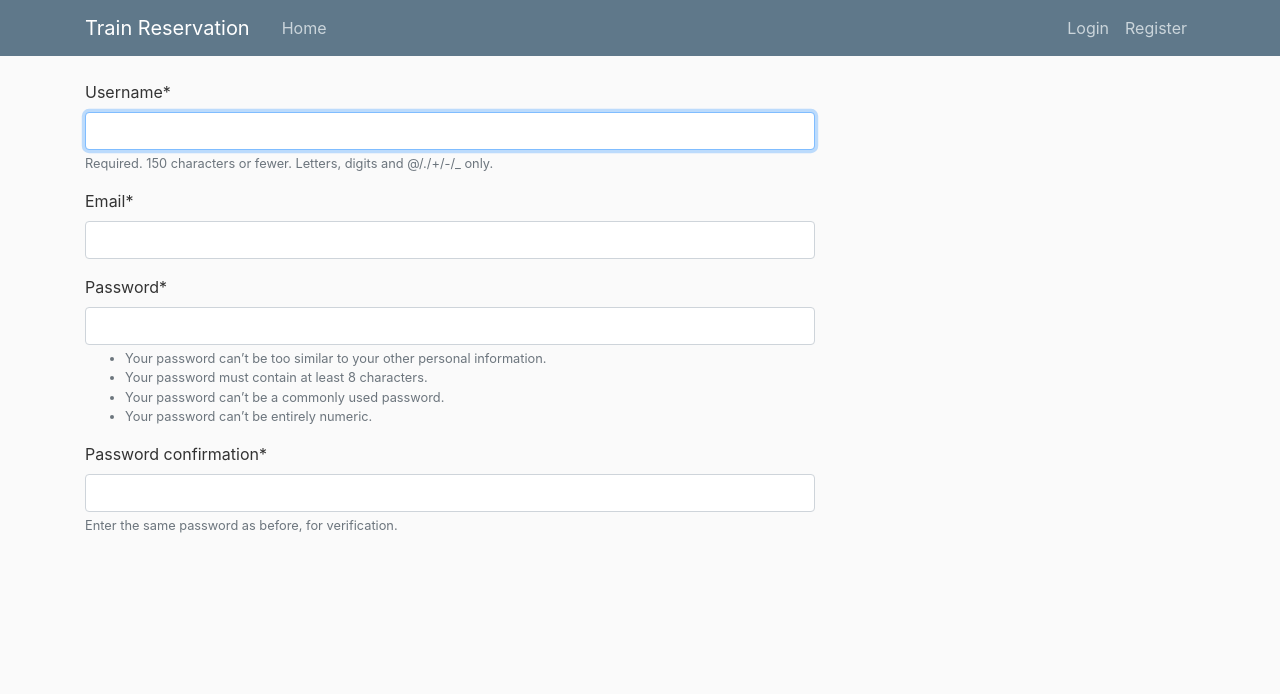
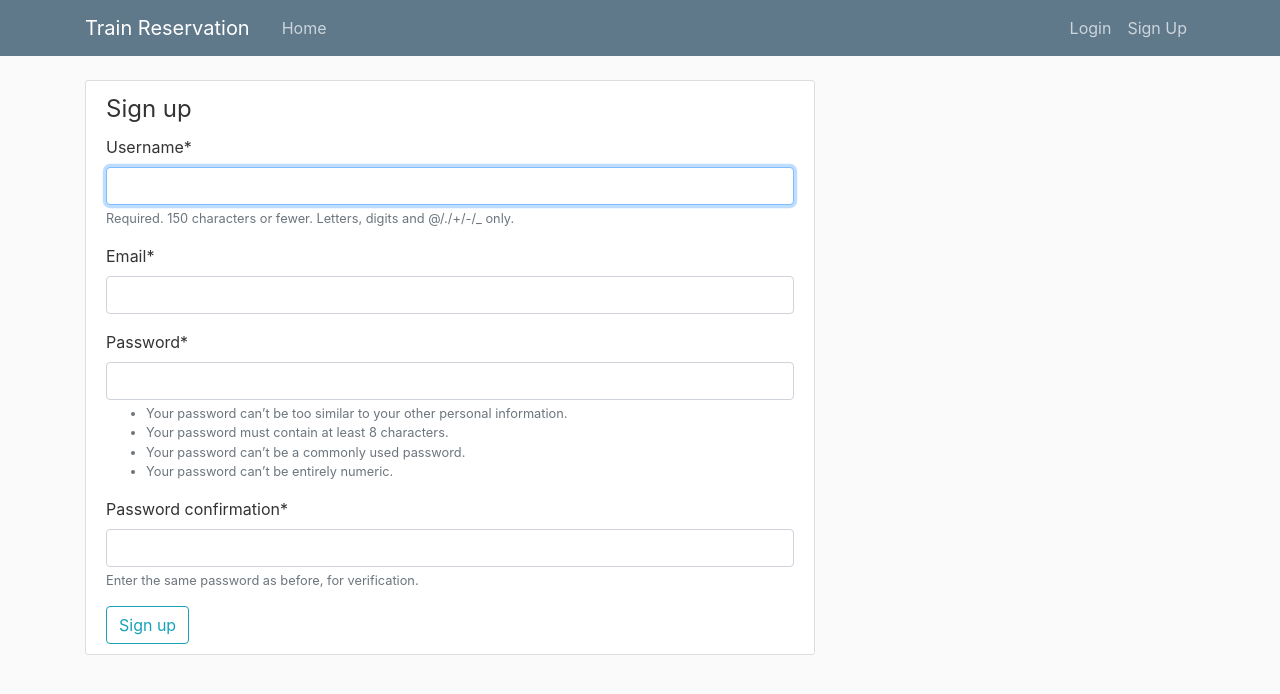
Before and after one commit to CatB1t/WebTrainReservation, a Django app: page /register/ in a window 1280 px wide. Shown: the top 694 px of the page. Run offline with Django 3.2, Linux system fonts and the light colour scheme; some libraries are stand-ins or nearby versions.

Commit message:
Updated register template

```diff
--- a/trainres/trips/templates/trips/base.html
+++ b/trainres/trips/templates/trips/base.html
@@ -32,7 +32,7 @@
                     <!-- Navbar Right Side -->
                     <div class="navbar-nav">
                         <a class="nav-item nav-link" href="#">Login</a>
-                        <a class="nav-item nav-link" href="{% url 'users-register' %}">Register</a>
+                        <a class="nav-item nav-link" href="{% url 'users-register' %}">Sign Up</a>
                     </div>
                 </div>
             </div>
--- a/trainres/users/templates/users/register.html
+++ b/trainres/users/templates/users/register.html
@@ -1,5 +1,14 @@
 {% extends "trips/base.html" %}
 {% load crispy_forms_tags %}
 {% block content %}
-    {{ form|crispy }}
+    <div class="content-section">
+        <form method="POST">
+            <fieldset >
+                {% csrf_token %}
+                <legend>Sign up</legend>
+                {{ form|crispy }}
+            </fieldset>
+            <button type="submit" class="btn btn-outline-info">Sign up</button>
+        </form>
+    </div>
 {% endblock content %}
--- a/trainres/users/views.py
+++ b/trainres/users/views.py
@@ -9,7 +9,6 @@ def register(request):
         if form.is_valid():
             form.save()
             username = form.cleaned_data.get('username')
-            messages.sucess()
             return redirect('trainres-home')
     else:
         form = UserRegisterationForm()
```
Also changed, not shown: 1 other file.
